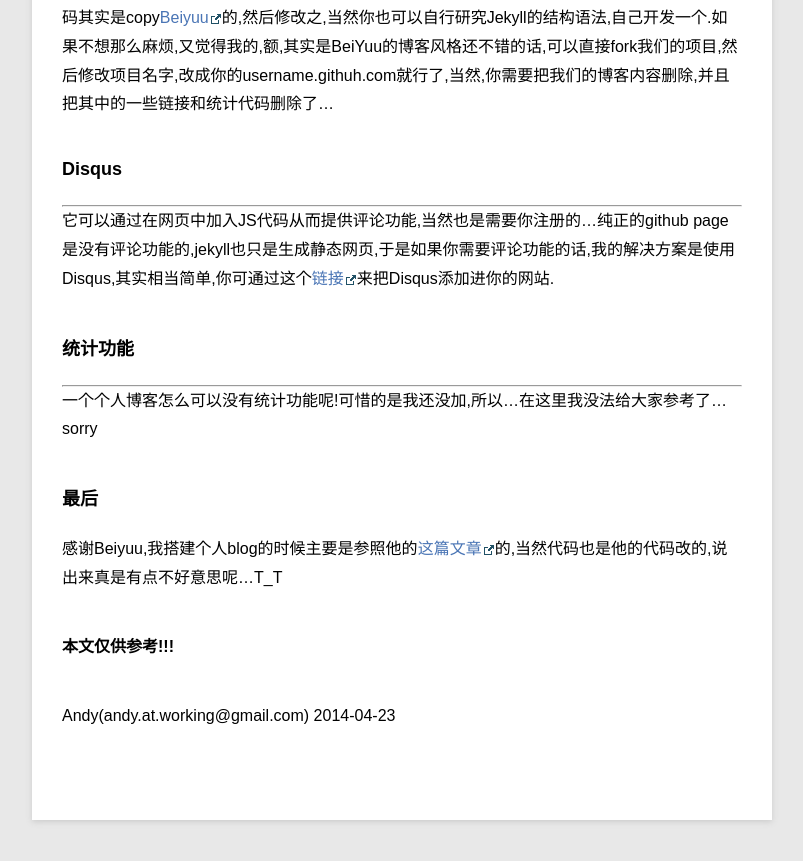
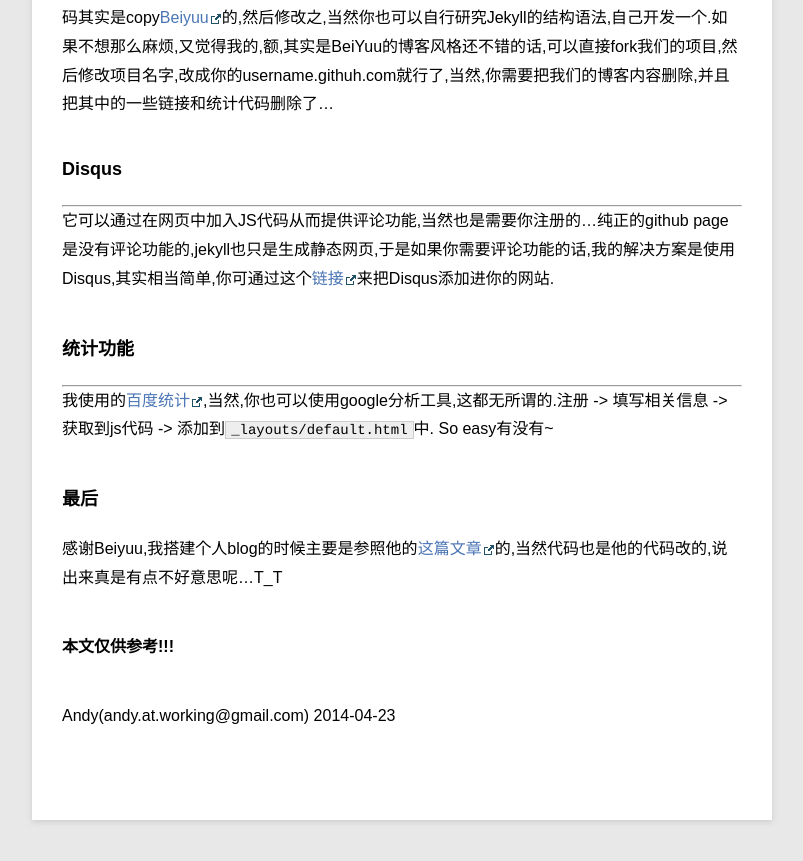
Before and after one commit to andycoder7/andycoder7.github.com, a Jekyll site: the page built from _posts/blog/2014-4-23-deploy-my-blog.md, in a window 1280 px wide and 900 px high, scrolled down 2234 px. Shown: the top 861 px of the window, without its empty margins (78-881 px from the left). Built offline with Jekyll 4.4.1, drawn with Linux system fonts in a browser that asks for light colours; Markdown is read by kramdown in place of the engine named in the settings; comment, search, counter and statistics services are not loaded.

Commit message:
add statistics in deploy my blog

```diff
--- a/_posts/blog/2014-4-23-deploy-my-blog.md
+++ b/_posts/blog/2014-4-23-deploy-my-blog.md
@@ -62,7 +62,7 @@ category: blog
 
 ---
 
-一个个人博客怎么可以没有统计功能呢!可惜的是我还没加,所以...在这里我没法给大家参考了...sorry
+我使用的[百度统计](tongji.baidu.com),当然,你也可以使用google分析工具,这都无所谓的.注册 -> 填写相关信息 -> 获取到js代码 -> 添加到`_layouts/default.html`中. So easy有没有~
 
 ###最后
 
```
